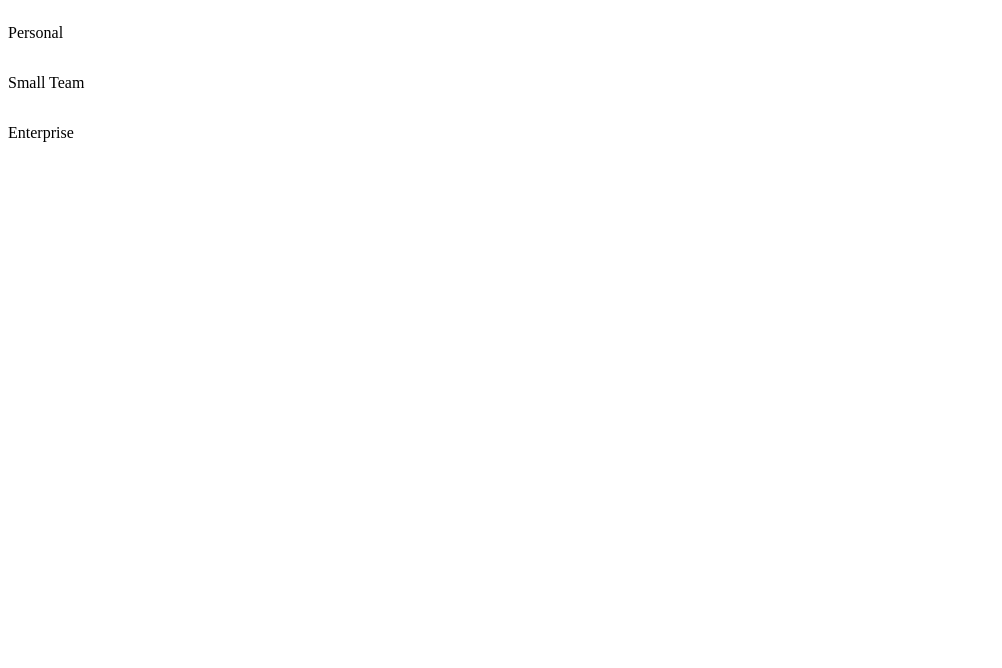
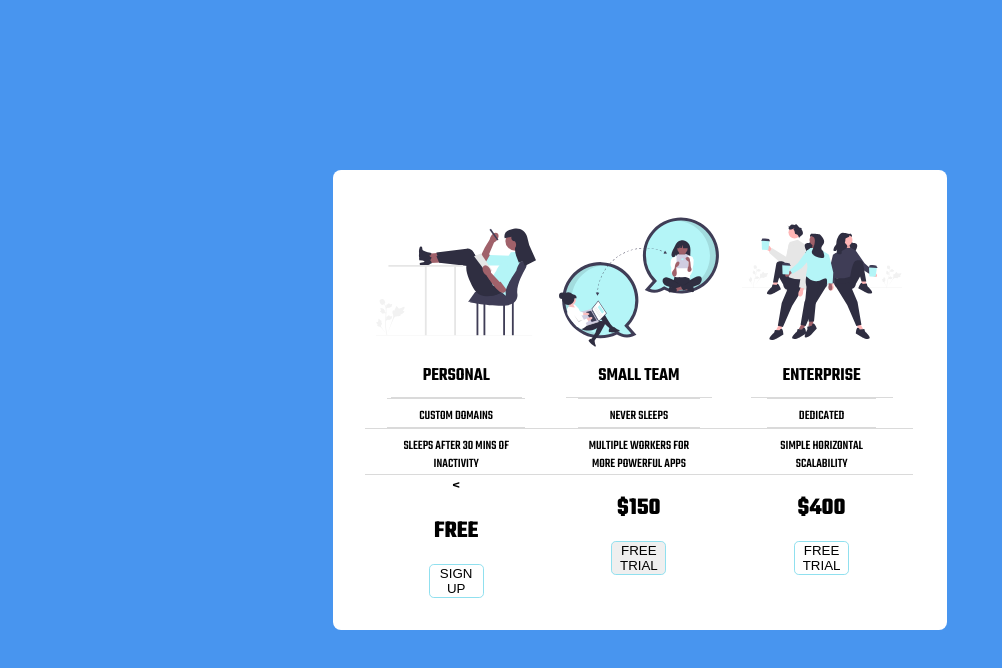
Before and after one commit to cperry12/web-development-bootcamp, a plain HTML site: page my-code/CSS-responsive-CSS-&-flexbox/Pricing-Panel-Codealong/index.html in a window 1280 px wide. Shown: the whole page, without its empty margins (0-1002 px from the left). Drawn offline with Linux system fonts and the light colour scheme.

Commit message:
Started making pricing panel codealong. Testing on my own before useing the video

```diff
--- a/my-code/CSS-responsive-CSS-&-flexbox/Pricing-Panel-Codealong/app.css
+++ b/my-code/CSS-responsive-CSS-&-flexbox/Pricing-Panel-Codealong/app.css
@@ -1,6 +1,88 @@
-@media (max-width:768px; ) {}
+body {
+    background-color: #4895ef;
+    display: flex;
+    align-items: center;
+    justify-content: center;
+    height: 100vh;
+    width: 100vw;
+    font-family: Teko, sans-serif;
+    margin: 0;
+}
 
-.container {
+#container {
+    background-color: white;
     display: flex;
+    flex: 0.2 0.2 30%;
+    padding: 2rem;
+    border-radius: 0.5rem;
+}
 
+.tier-container {
+    display: flex;
+    flex-direction: column;
+    align-items: center;
+    flex: 0.2 0.2 33%;
+    text-align: center;
+    text-transform: uppercase;
 }
+
+#small-team {}
+
+.tier-container img {
+    width: 10rem;
+    height: 10rem;
+    margin: inherit;
+}
+
+.tier-container h1 {
+    border-bottom: 0.01rem solid rgb(218, 218, 218);
+    padding: 0rem 2rem 0.5rem;
+    font-weight: 600;
+    margin: inherit;
+}
+
+.tier-container h2 {
+    border-top: 0.01rem solid rgb(218, 218, 218);
+    border-bottom: 0.01rem solid rgb(218, 218, 218);
+    padding: 0.5rem 2rem 0.1rem;
+    font-size: small;
+    font-weight: 500;
+    margin: inherit;
+}
+
+.tier-container h3 {
+    padding: 1rem 2rem 1rem;
+    font-size: x-large;
+    font-weight: 700;
+    margin: inherit;
+}
+
+.tier-container button {
+    width: 30%;
+    border-radius: 0.3rem;
+    border: 0.01rem solid #90e0ef;
+    text-transform: inherit;
+}
+
+#personal button,
+#enterprise button {
+    background-color: white;
+}
+
+@media(max-width:768px) {
+
+    #container {
+        flex-direction: column;
+    }
+
+    .tier-container {
+        padding: 2rem 1rem 2rem;
+    }
+
+    #small-team {
+        border-top: 0.01rem solid rgb(218, 218, 218);
+        border-bottom: 0.01rem solid rgb(218, 218, 218);
+        border-right: none;
+        border-left: none;
+    }
+}
--- a/my-code/CSS-responsive-CSS-&-flexbox/Pricing-Panel-Codealong/index.html
+++ b/my-code/CSS-responsive-CSS-&-flexbox/Pricing-Panel-Codealong/index.html
@@ -6,19 +6,39 @@
     <meta http-equiv="X-UA-Compatible" content="IE=edge">
     <meta name="viewport" content="width=device-width, initial-scale=1.0">
     <title>Price Tiers</title>
+    <link href="https://fonts.googleapis.com/css2?family=Teko:wght@500;600;700&display=swap" rel="stylesheet">
     <link rel="stylesheet" href="app.css">
 </head>
 
 <body>
-
-    <section class="container">
-        <p>Personal</p>
-    </section>
-    <section class="container">
-        <p>Small Team</p>
-    </section>
-    <section class="container">
-        <p>Enterprise</p>
+    <section id="container">
+        <section class="tier-container" id="personal">
+            <img src="img/personal-img.svg" alt="FOR PERSONAL USE">
+            <h1>Personal</h1>
+            <span class="divider"></span>
+            <h2>Custom Domains</h2>
+            <span class="divider"></span>
+            <h2>Sleeps after 30 mins of inactivity</h2>
+            <span class="divider"></span>
+            < <h3>Free</h3>
+                <button>Sign Up</button>
+        </section>
+        <section class="tier-container" id="small-team">
+            <img src="img/small-team-img.svg" alt="FOR A SMALL TEAM">
+            <h1>Small Team</h1>
+            <h2>Never Sleeps</h2>
+            <h2>Multiple workers for more powerful apps</h2>
+            <h3>$150</h3>
+            <button>Free Trial</button>
+        </section>
+        <section class="tier-container" id="enterprise">
+            <img src="img/enterprise-img.svg" alt="FOR ENTERPRISE">
+            <h1>Enterprise</h1>
+            <h2>Dedicated</h2>
+            <h2>Simple horizontal scalability</h2>
+            <h3>$400</h3>
+            <button>Free Trial</button>
+        </section>
     </section>
 </body>
 
```
Also changed, not shown: my-code/CSS-responsive-CSS-&-flexbox/Pricing-Panel-Codealong/img/enterprise-img.svg (added), my-code/CSS-responsive-CSS-&-flexbox/Pricing-Panel-Codealong/img/personal-img.svg (added), my-code/CSS-responsive-CSS-&-flexbox/Pricing-Panel-Codealong/img/small-team-img.svg (added).
